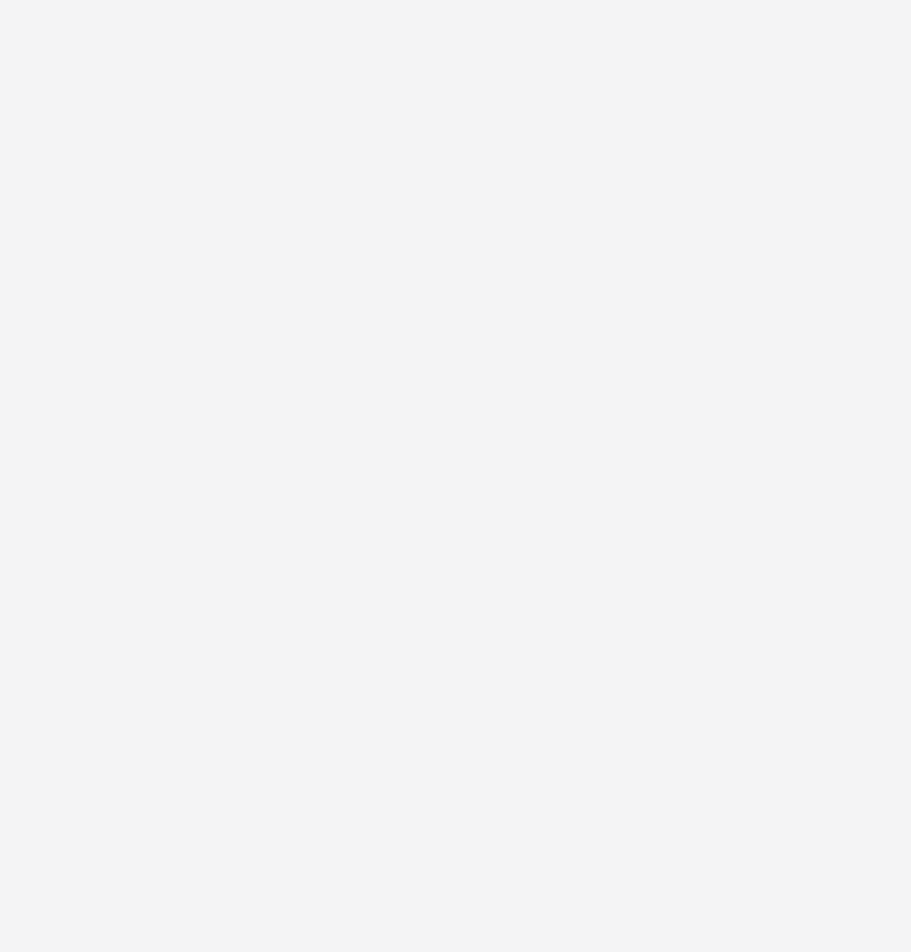
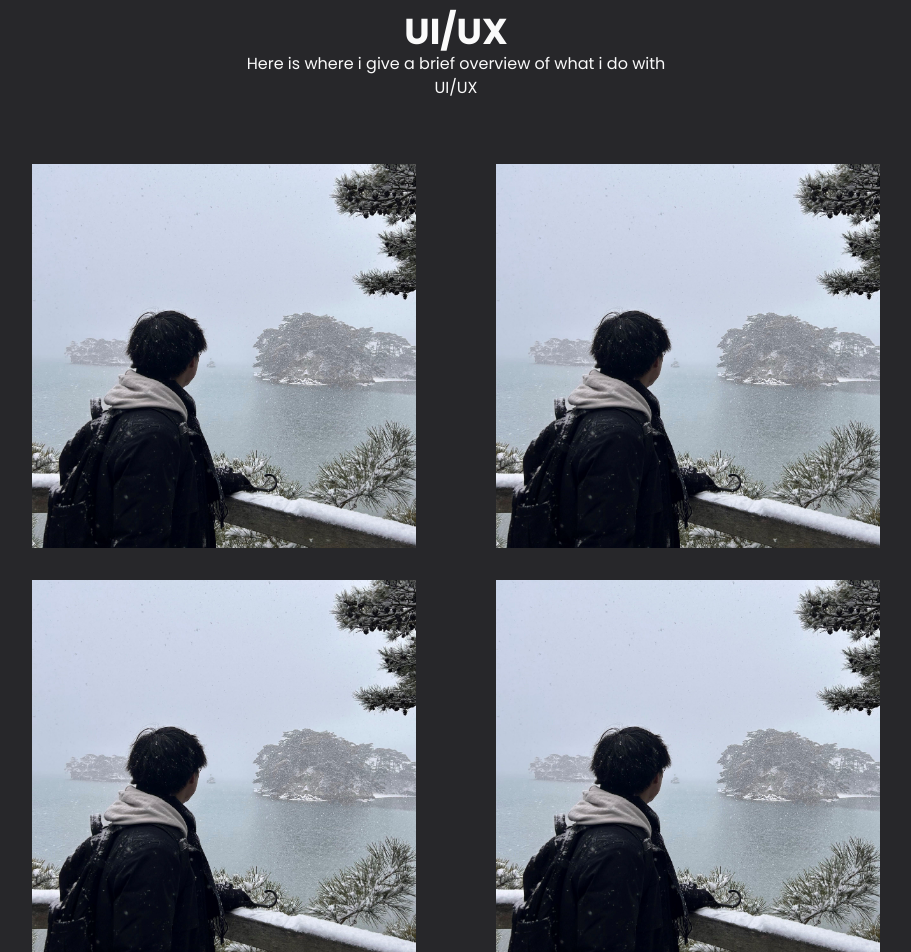
Before and after one commit to e3lo/liangh.me, a React (Vite) app: page / in a window 1280 px wide. Shown: the part 820-1772 px from the top of the page, without its empty margins (184-1095 px from the left). Before the commit the page ends 1600 px from the top, so only its background shows below. Built offline with nearby package versions, Linux system fonts and the light colour scheme.

Commit message:
Created animation for card banner

```diff
--- a/src/components/CardBanner.tsx
+++ b/src/components/CardBanner.tsx
@@ -1,7 +1,52 @@
+import project1 from "../assets/project1.jpg";
+import { motion } from "framer-motion";
+
 const CardBanner = () => {
-  window.addEventListener("scroll", () => {});
+  return (
+    <div className="w-full flex-col">
+      <div className="mx-auto max-w-md my-8">
+        <div className="text-4xl text-center font-bold">UI/UX</div>
+        <div className="text-center">
+          Here is where i give a brief overview of what i do with UI/UX
+        </div>
+      </div>
 
-  return <div className="grid text-zinc-900">CardBanner</div>;
+      <div className="max-w-4xl mx-8 md:mx-32 xl:mx-auto pt-8 grid grid-cols-2 gap-8 justify-items-center mb-8">
+        <motion.img
+          initial={{ opacity: 0, x: -100 }}
+          whileInView={{ opacity: 1, x: 0 }}
+          transition={{ duration: 0.6 }}
+          viewport={{ once: true }}
+          src={project1}
+          className="w-full max-w-sm"
+        ></motion.img>
+        <motion.img
+          initial={{ opacity: 0, x: -100 }}
+          whileInView={{ opacity: 1, x: 0 }}
+          transition={{ duration: 0.6, delay: 0.1 }}
+          viewport={{ once: true }}
+          src={project1}
+          className="w-full max-w-sm"
+        ></motion.img>{" "}
+        <motion.img
+          initial={{ opacity: 0, x: -100 }}
+          whileInView={{ opacity: 1, x: 0 }}
+          transition={{ duration: 0.6 }}
+          viewport={{ once: true }}
+          src={project1}
+          className="w-full max-w-sm"
+        ></motion.img>{" "}
+        <motion.img
+          initial={{ opacity: 0, x: -100 }}
+          whileInView={{ opacity: 1, x: 0 }}
+          transition={{ duration: 0.6, delay: 0.1 }}
+          viewport={{ once: true }}
+          src={project1}
+          className="w-full max-w-sm"
+        ></motion.img>
+      </div>
+    </div>
+  );
 };
 
 export default CardBanner;
--- a/src/routes/Home.tsx
+++ b/src/routes/Home.tsx
@@ -9,7 +9,7 @@ function Home() {
       <div className="md:h-screen bg-zinc-800 flex justify-center">
         <HeroBanner />
       </div>
-      <div className="md:h-screen bg-zinc-100 flex justify-center">
+      <div className="bg-zinc-800 flex justify-center">
         <CardBanner />
       </div>
     </>
```
